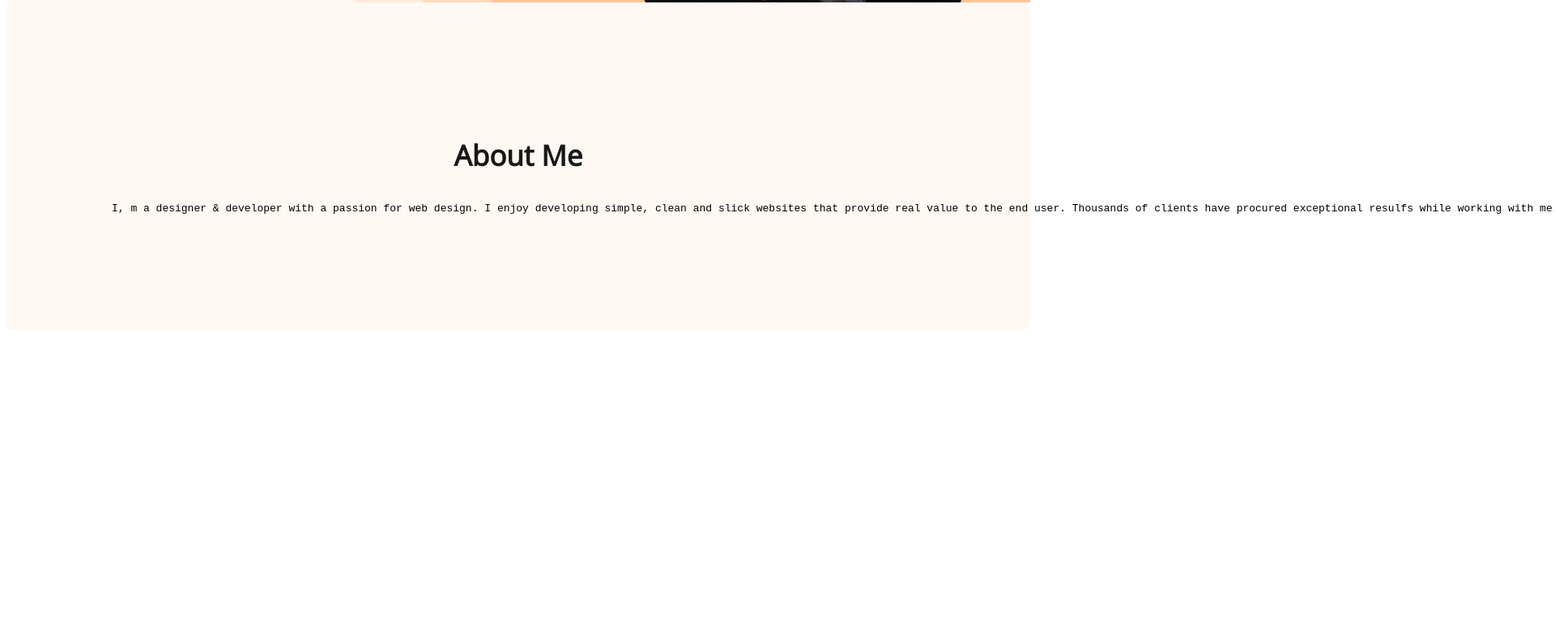
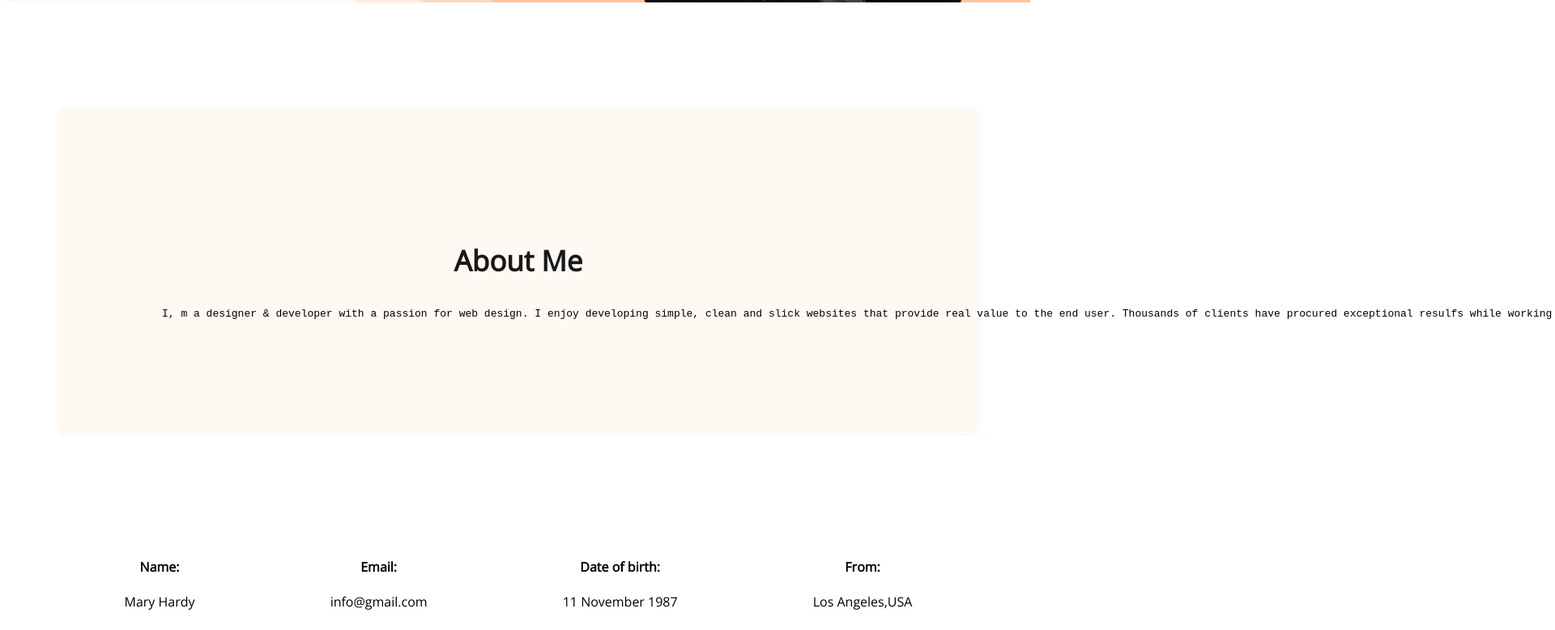
Before and after one commit to saifurrahman2000/webdeveloper-portfolio, a plain HTML site: page index.html in a window 1280 px wide. Shown: the part 785-1563 px from the top of the page at 81% size, 1920 px wide, since content can reach past the window. Before the commit the page ends 1201 px from the top, so only its background shows below. Drawn offline with nearby package versions, Linux system fonts and the light colour scheme.

Commit message:
this is another web developer update

```diff
--- a/index.html
+++ b/index.html
@@ -36,6 +36,24 @@
             <h3 class="section-title">About Me</h3>
             <pre class="section-description">I, m a designer & developer with a passion for web design. I enjoy developing simple, clean and slick websites that provide real value to the end user. Thousands of clients have procured exceptional resulfs while working with me. Delivering work within time and budget which meets clients requirements in our mata.</pre>
         </section>
+        <div class="about-info-container">
+        <div class="about-info">
+            <h4 class="info-title">Name:</h4>
+            <p class="info-description">Mary Hardy</p>
+        </div>
+        <div class="about-info">
+            <h4 class="info-title">Email:</h4>
+            <p class="info-description">info@gmail.com</p>
+        </div>
+        <div class="about-info">
+            <h4 class="info-title">Date of birth:</h4>
+            <p class="info-description">11 November 1987</p>
+        </div>
+        <div class="about-info">
+            <h4 class="info-title">From:</h4>
+            <p class="info-description">Los Angeles,USA</p>
+        </div>
+        </div>
     </main>
     <footer>
 
--- a/style/style.css
+++ b/style/style.css
@@ -10,7 +10,7 @@ nav {
 }
 
 .nav-title {
-    color: var(--Dark-01, #181818);
+    color: #181818;
     font-size: 45px;
     font-weight: 800;
 }
@@ -89,15 +89,26 @@ nav a {
 }
 
 /* main section styles */
+main{
+    max-width: 1140px;
+    margin:0 auto;
 
+}
 
 /* about section styles */
 .about {
     padding: 130px;
     border-radius: 10px;
     background: #FFF8F3;
+    margin: 130px 0px ;
 }
-
+.about-info-container{
+    display:flex;
+    justify-content: space-around ;
+}
+.about-info{
+    text-align: center;
+}
 .section-title {
     color: #181818;
     text-align: center;
@@ -109,7 +120,7 @@ nav a {
 }
 
 .section-discription {
-    color:  #757575;
+    color:  #757575 ;
     text-align: center;
     font-family: Open Sans;
     font-size: 18px;
```
